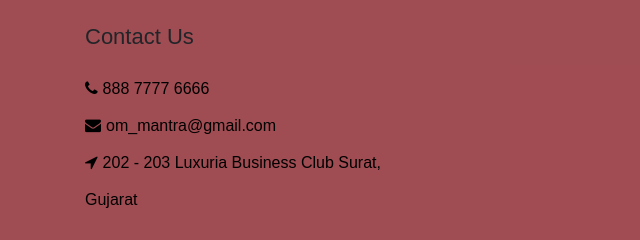
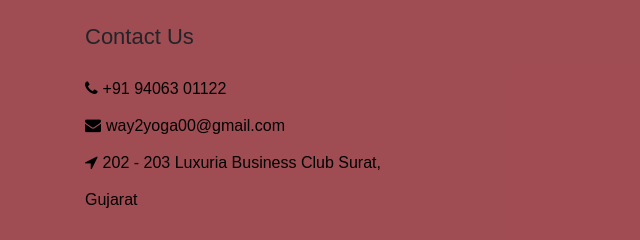
Before and after one commit to AditiGandhi2004/Way2Yoga, a plain HTML site: page index.html in a window 1280 px wide. Shown: the part 6032-6272 px from the top of the page, 0-640 px from the left. Drawn offline with nearby package versions, Linux system fonts and the light colour scheme; some packages are replaced by stand-ins of ours; a script that the page names is missing.

Commit message:
Update index.html

```diff
--- a/index.html
+++ b/index.html
@@ -602,8 +602,8 @@
 
                         <h5>Contact Us</h5>
                         <ul class="footer-address">
-                            <li><i class="fa fa-phone"></i>888 7777 6666</li>
-                            <li><i class="fa fa-envelope"></i>om_mantra@gmail.com</li>
+                            <li><i class="fa fa-phone"></i>+91 94063 01122</li>
+                            <li><i class="fa fa-envelope"></i>way2yoga00@gmail.com</li>
                             <li><i class="fa fa-location-arrow"></i>202 - 203 Luxuria Business Club Surat, Gujarat</li>
                         </ul>
                     </div>
```
